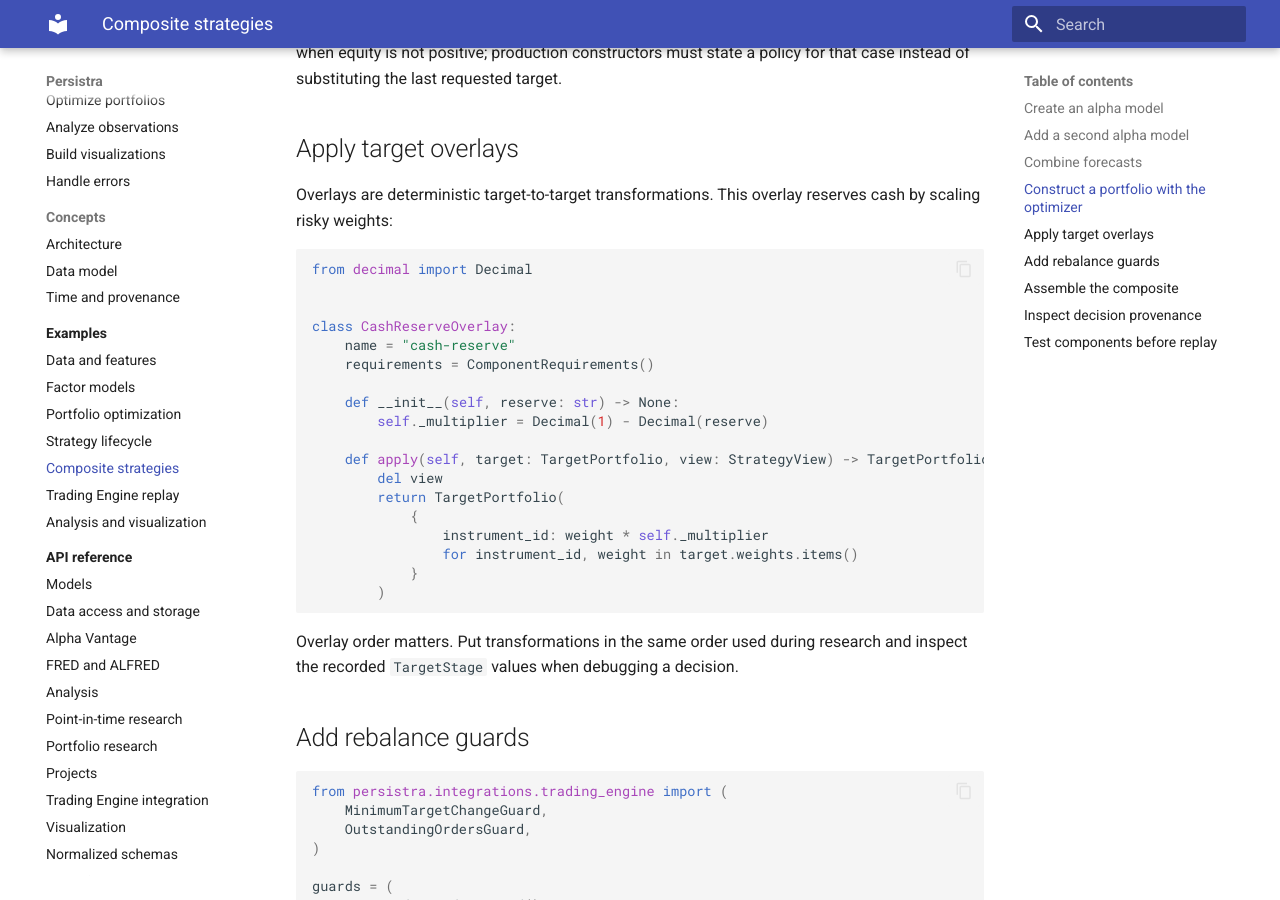
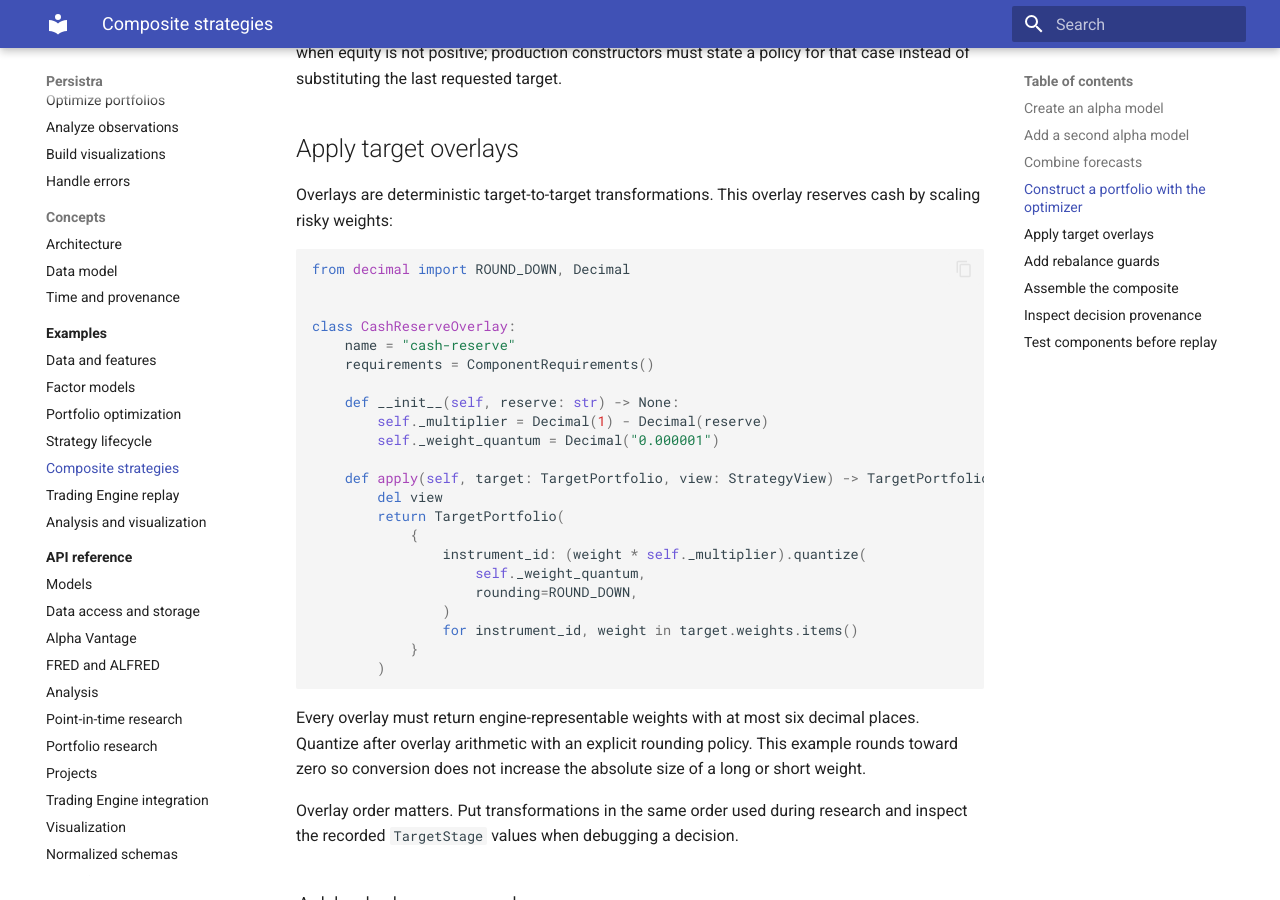
Before and after one commit to fallblu/persistra, an MkDocs documentation site: the page built from docs/examples/composite-strategies.md, in a window 1280 px wide and 900 px high, scrolled down 3747 px. Built offline with MkDocs 1.6.1 and Material for MkDocs 9.7.7, drawn with Linux system fonts in a browser that asks for light colours.

Commit message:
docs: quantize cash reserve overlay

````diff
--- a/docs/examples/composite-strategies.md
+++ b/docs/examples/composite-strategies.md
@@ -192,7 +192,7 @@ Overlays are deterministic target-to-target transformations. This overlay reserv
 scaling risky weights:
 
 ```python
-from decimal import Decimal
+from decimal import ROUND_DOWN, Decimal
 
 
 class CashReserveOverlay:
@@ -201,16 +201,24 @@ class CashReserveOverlay:
 
     def __init__(self, reserve: str) -> None:
         self._multiplier = Decimal(1) - Decimal(reserve)
+        self._weight_quantum = Decimal("0.000001")
 
     def apply(self, target: TargetPortfolio, view: StrategyView) -> TargetPortfolio:
         del view
         return TargetPortfolio(
             {
-                instrument_id: weight * self._multiplier
+                instrument_id: (weight * self._multiplier).quantize(
+                    self._weight_quantum,
+                    rounding=ROUND_DOWN,
+                )
                 for instrument_id, weight in target.weights.items()
             }
         )
 ```
+
+Every overlay must return engine-representable weights with at most six decimal places.
+Quantize after overlay arithmetic with an explicit rounding policy. This example rounds toward
+zero so conversion does not increase the absolute size of a long or short weight.
 
 Overlay order matters. Put transformations in the same order used during research and inspect
 the recorded `TargetStage` values when debugging a decision.
````
Also changed, not shown: CHANGELOG.md (+2 -0 lines).
